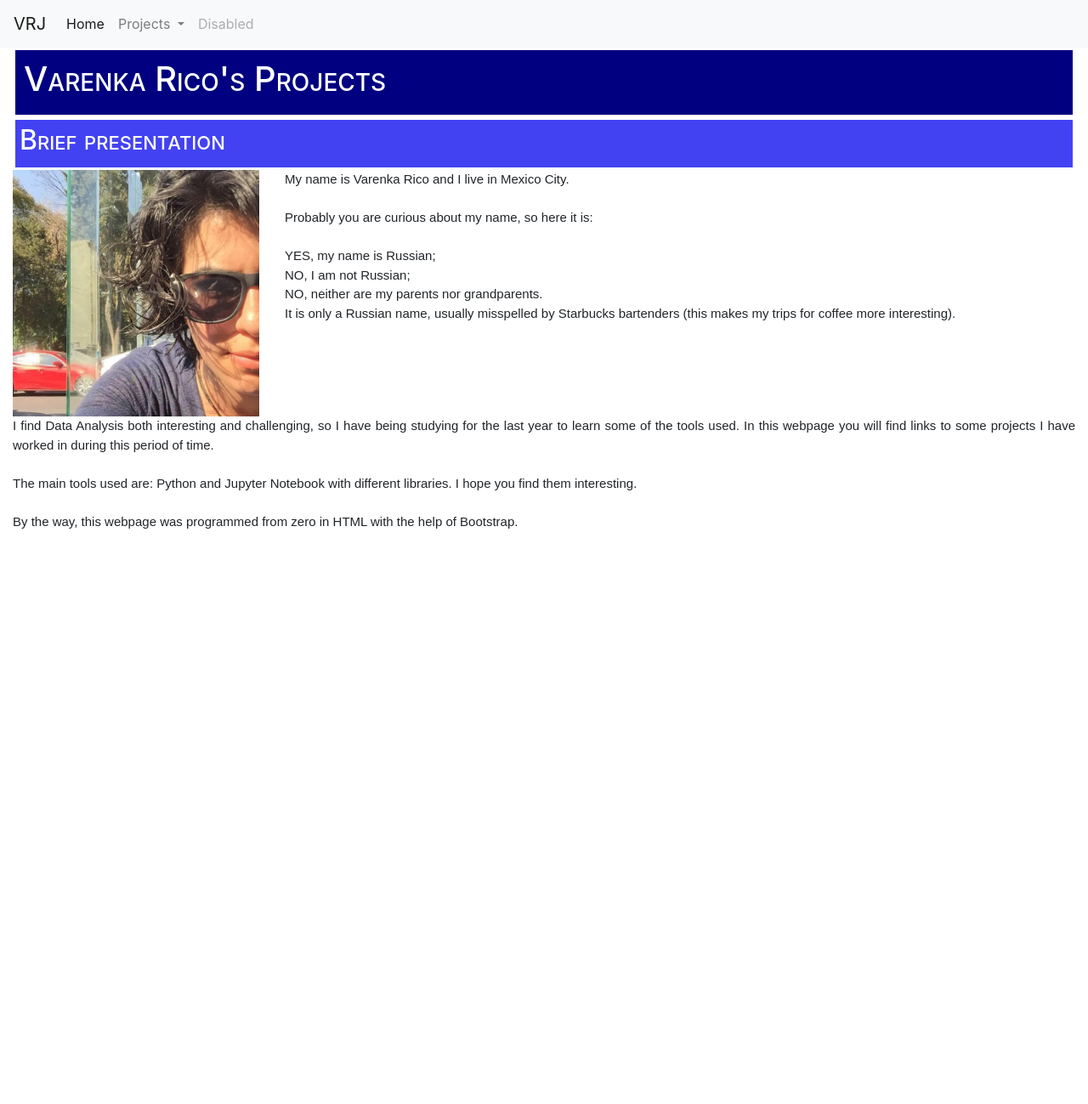
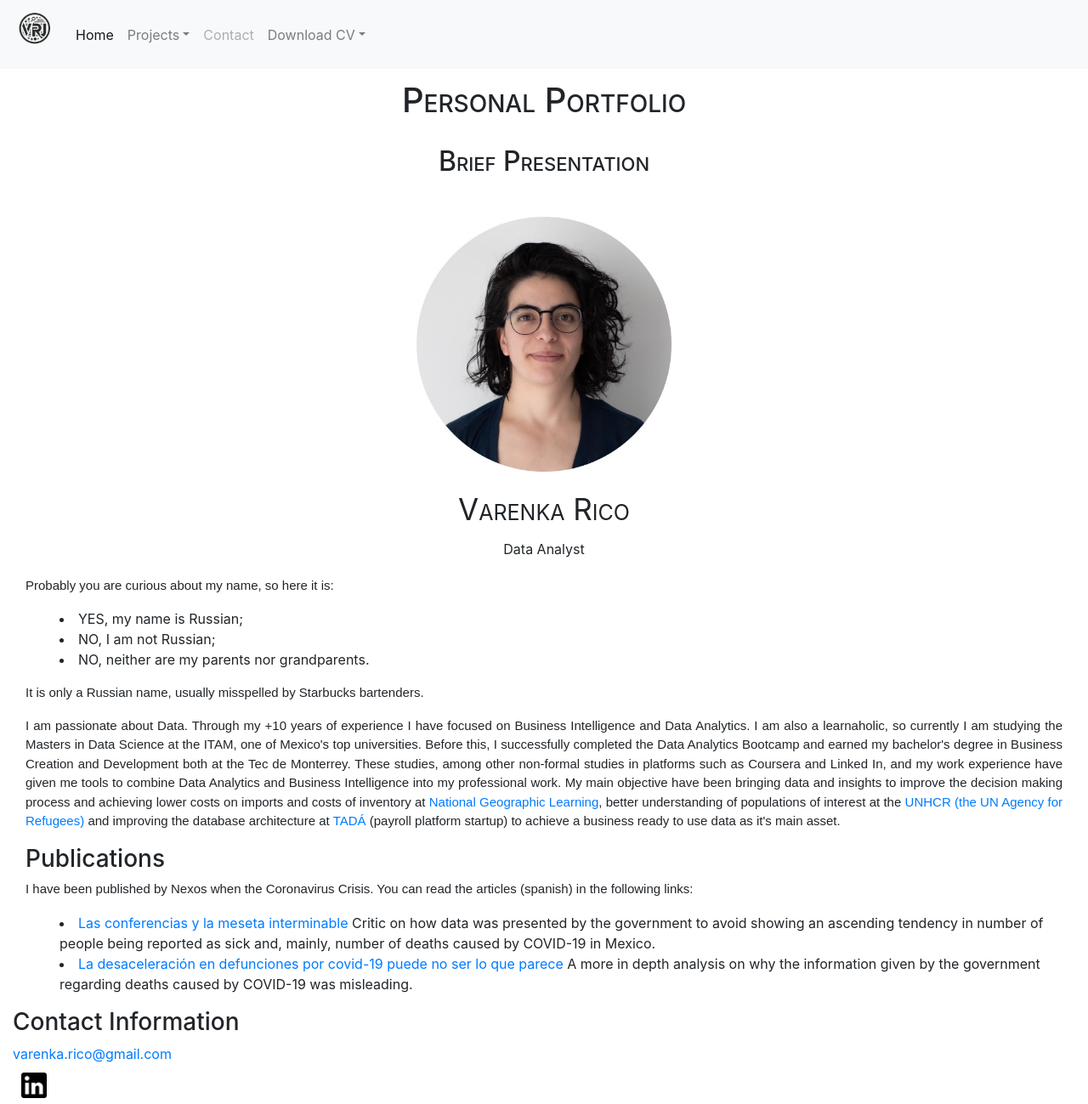
Before and after one commit to VarenkaRico/VarenkaRico.github.io, a plain HTML site: page index.html in a window 1280 px wide. Shown: the whole page at 85% size. Before the commit the page ends 800 px from the top, so only its background shows below. Drawn offline with nearby package versions, Linux system fonts and the light colour scheme.

Commit message:
Nuevo Index

```diff
--- a/index.html
+++ b/index.html
@@ -2,9 +2,8 @@
 <html lang="en-us">
 
 <head>
-
   <meta charset="UTF-8">
-  <title>Varenka Rico's Projects</title>
+  <title>Personal Projects</title>
 
   <!-- Bootstrap stylesheet -->
   <link rel="stylesheet" href="https://stackpath.bootstrapcdn.com/bootstrap/4.3.1/css/bootstrap.min.css" integrity="sha384-ggOyR0iXCbMQv3Xipma34MD+dH/1fQ784/j6cY/iJTQUOhcWr7x9JvoRxT2MZw1T" crossorigin="anonymous">
@@ -13,8 +12,9 @@
   <link rel="stylesheet" href="style.css">
 </head>
 
+<body>
   <nav class="navbar navbar-expand-lg navbar-light bg-light">
-  <a class="navbar-brand" href="#">VRJ</a>
+    <img src="./assets/VRJ_Logo.png" alt="Varenka Rico Logo" class="img_logo" />
     <button class="navbar-toggler" type="button" data-toggle="collapse" data-target="#navbarSupportedContent" aria-controls="navbarSupportedContent" aria-expanded="false" aria-label="Toggle navigation">
       <span class="navbar-toggler-icon"></span>
     </button>
@@ -22,84 +22,130 @@
     <div class="collapse navbar-collapse" id="navbarSupportedContent">
       <ul class="navbar-nav mr-auto">
         <li class="nav-item active">
-        <a class="nav-link disabled" href="#">Home <span class="sr-only"></span></a>
+          <a class="nav-link disabled" href="#">Home</a>
         </li>
         <li class="nav-item dropdown">
-        <a class="nav-link dropdown-toggle" href="#" id="navbarDropdown" role="button" data-toggle="dropdown" aria-haspopup="true" aria-expanded="false">
-          Projects
-        </a>
+          <a class="nav-link dropdown-toggle" href="#" id="navbarDropdown" role="button" data-toggle="dropdown" aria-haspopup="true" aria-expanded="false">Projects</a>
           <div class="dropdown-menu" aria-labelledby="navbarDropdown">
             <a class="dropdown-item" href="PyWeather.html">PyWeather</a>
             <a class="dropdown-item" href="#">Other Project</a>
-          <a class="dropdown-item" href="#">Other Project</a>
           </div>
         </li>
-      <li class="nav-item">
-        <a class="nav-link disabled" href="#" tabindex="-1" aria-disabled="true">Disabled</a>
+        <li class ="nav-item">
+            <a class="nav-link disabled" href="#">Contact</a>
+        </li>
+        <li class="nav-item dropdown">
+          <a class="nav-link dropdown-toggle" href="#" id = "navbarDropdown_CV" role = "button" data-toggle="dropdown" aria-haspopup="true" aria-expanded="false">Download CV</a>
+          <div class="dropdown-menu" aria-labelledby="navbarDropdown_CV">
+            <a class="dropdown-item" href="https://drive.google.com/file/d/1deuqCQOWFFb0eqaUEgkWqdl53xblzKrk/view?usp=sharing">Español</a>
+            <a class="dropdown-item" href="https://drive.google.com/file/d/1ZaEjM5Fpjwd1jSh0Z9VWN9tHVF-tctj9/view?usp=sharing">English</a>
+          </div>
         </li>
       </ul>
     </div>
   </nav>
 
-<body>
-
   <div class="container-fluid">
-
     <!-- TITLE -->
     <div class="row">
-
       <div class="col-md-12">
         <div class="header">
-                <h1>Varenka Rico's Projects</h1>
+          <h1>Personal Portfolio</h1>
         </div>
       </div>
     </div>
 
     <div class="row">
-
       <div class="col-md-12">
         <div class="title">
-                <h2>Brief presentation</h2>
+          <h2>Brief Presentation</h2>
         </div>
       </div>
     </div>
 
     <!-- PHOTO AND PRESENTATION -->
-    <div class="row">
+    <div class="center-container">
+        <!-- PHOTO -->
+        <img src="./assets/VRJ photo.jpg" alt="Varenka Rico Profile Picture" class="img" />
 
-      <!-- PHOTO -->
-        <div class="col-sm-2 col-md-3">
-            <img src="VRJ photo.jpg" alt="Varenka Rico" class="img-fluid" alt="Responsive image">
+        <!-- TEXT -->
+          <p>
+            <div class="col-md-12">
+              <div class="title">
+                Varenka Rico
+              </div>
+            </div>
+          </p>
+          <p>
+            <div class="col-md-12">
+              <div class="suptitle">
+                Data Analyst
+              </div>
+            </div>
+          </p>
+    </div>
+    <div class="col-12 mt-3">
+        <p>Probably you are curious about my name, so here it is:</p>
+        <ul>
+          <li>YES, my name is Russian;</li>
+          <li>NO, I am not Russian;</li>
+          <li>NO, neither are my parents nor grandparents.</li>
+        </ul>
+        <p>
+          It is only a Russian name, usually misspelled by Starbucks bartenders.
+        </p>
     </div>
 
-      <!-- Second of two columns -->
-      <div class="col-sm-10 col-md-9">
-        <p>My name is Varenka Rico and I live in Mexico City. </br></br>
-            Probably you are curious about my name, so here it is: </br></br>
-            YES, my name is Russian; </br>
-            NO, I am not Russian; </br>
-            NO, neither are my parents nor grandparents. </br>
-            It is only a Russian name, usually misspelled by Starbucks bartenders (this makes my trips for coffee
-            more interesting).</p>
-      </div>
-
-      <div class="col-12">
-        <p>I find Data Analysis both interesting and challenging, so I have being studying for the last year to learn
-          some of the tools used. In this webpage you will find links to some projects I have worked in during this period
-           of time.
-          </br>
-          </br>
-          The main tools used are: Python and Jupyter Notebook with different libraries. I hope you find them interesting.
-          </br>
-          </br>
-          By the way, this webpage was programmed from zero in HTML with the help of Bootstrap.
+    <div class="col-12 mt-3">
+        <p>
+          I am passionate about Data. Through my +10 years of experience I have focused on Business Intelligence and Data Analytics.
+          I am also a learnaholic, so currently I am studying the Masters in Data Science at the ITAM, one of Mexico's top universities.
+          Before this, I successfully completed the Data Analytics Bootcamp and earned my bachelor's degree in Business Creation and Development both at
+          the Tec de Monterrey. These studies, among other non-formal studies in platforms such as Coursera and Linked In, and my work experience have given
+          me tools to combine Data Analytics and Business Intelligence into my professional work. My main objective have been bringing data and insights
+          to improve the decision making process and achieving lower costs on imports and costs of inventory at
+            <a href = "https://www.eltngl.com/" target ="_blank">National Geographic Learning</a>,
+          better understanding of populations of interest at the
+            <a href = "https://www.acnur.org/mx/" target ="_blank">UNHCR (the UN Agency for Refugees)</a> and
+          improving the database architecture at
+            <a href = "https://tada.mx/" target ="_blank">TADÁ</a>
+            (payroll platform startup) to achieve a business ready to use data as it's main asset.
+        </p>
+        <h3>
+          Publications
+        </h3>
+        <p>
+          I have been published by Nexos when the Coronavirus Crisis. You can read the articles (spanish) in the following links:
+          <ul>
+            <li>
+                <a href = "https://datos.nexos.com.mx/las-conferencias-y-la-meseta-interminable/" target ="_blank">
+                    Las conferencias y la meseta interminable</a>
+                    Critic on how data was presented by the government to avoid showing an ascending tendency in number of people being reported as
+                    sick and, mainly, number of deaths caused by COVID-19 in Mexico.
+            </li>
+            <li>
+                <a href = "https://datos.nexos.com.mx/la-desaceleracion-en-defunciones-por-covid-19-puede-no-ser-lo-que-parece/" target="_blank">
+                    La desaceleración en defunciones por covid-19 puede no ser lo que parece</a>
+                    A more in depth analysis on why the information given by the government regarding deaths caused by COVID-19 was misleading.
+            </li>
+          </ul>
         </p>
       </div>
     </div>
-
-
   </div>
 
+  <div class="col-12 mt-3">
+    <h3>Contact Information</h3>
+      <div class="info-item">
+        <a href="mailto:varenka.rico@gmail.com">varenka.rico@gmail.com</a>
+            </div>
+            <div class="info-item">
+                <a href="https://www.linkedin.com/in/varenka-rico/" target="_blank">
+                    <img src="./assets/linkedin-logo.png" alt="LinkedIn Icon" class="img_rss_logo" />
+                </a>
+            </div>
+    </div>
+  </div>
 </body>
 
 </html>
--- a/style.css
+++ b/style.css
@@ -1,31 +1,34 @@
 .header{
     padding: 10px; /*Space above and below text*/
-    color: #fff; /*Color of the text*/
-    background:navy;
+    /*color: #fff; /*Color of the text
+    background:navy;*/
     font-variant-caps: small-caps;
     border-style:solid;
     border-color:white;
-    font-size: 50px
+    font-size: 50px;
+    text-align: center;
 }
 
 .title{
     padding: 5px; /*Space above and below text*/
-    color: #fff; /*Color of the text*/
-    background:rgb(66, 66, 243);
+    /*color: #fff; /*Color of the text
+    background:rgb(66, 66, 243);*/
     font-variant-caps: small-caps;
     font-size: 35px;
     border-style:solid;
     border-color:white;
+    text-align: center;
 }
 
 .subtitle{
     padding: 5px; /*Space above and below text*/
-    color: rgb(29, 13, 102); /*Color of the text*/
-    background: white;
+    /*color: rgb(29, 13, 102); /*Color of the text
+    background: white;*/
     font-variant-caps: small-caps;
     font-size: 25px;
     border-style:solid;
     border-color:white;
+    text-align: center;
 }
 
 p{
@@ -39,11 +42,28 @@ ul{
 }
 
 img{
-    overflow: auto;
+    /*overflow: auto;*/
     float:left;
-    size:auto
+    max-width: 300px;
+    height: auto;
+    margin: 0 15px 15px 0;
 }
 
+.img_logo{
+    /*overflow: auto;*/
+    float:left;
+    max-width: 50px;
+    height: auto;
+    margin: 0 15px 15px 0;
+}
+
+.img_rss_logo{
+    /*overflow: auto;*/
+    float:left;
+    max-width: 30px;
+    height: auto;
+    margin: 10px 10px 10px 10px;
+}
 
 th{
     font-variant-caps: small-caps;
@@ -54,6 +74,23 @@ th{
 td{
     font-size:15px;
 }
+
 tbody.tr.th{
     font-size:10px;
 }
+
+.center-container{
+    display: flex;
+    align-items: center; /* Vertically centers items */
+    justify-content: center; /* Horizontally centers items */
+    text-align: center; /* Center-aligns text within its container */
+    flex-wrap: wrap; /* Ensures items wrap on smaller screens */
+    margin: 20px;
+}
+
+.center-container img {
+    max-width: 300px; /* Adjust image size */
+    height: auto;
+    border-radius: 10px; /* Optional: Rounded corners */
+    margin: 10px; /* Add spacing around the image */
+}
```
Also changed, not shown: VRJ photo.jpg (deleted), assets/VRJ photo.jpg (added), assets/VRJ_Logo.png (added), assets/linkedin-logo.png (added). Lines whose indentation alone changed are shown as unchanged.
